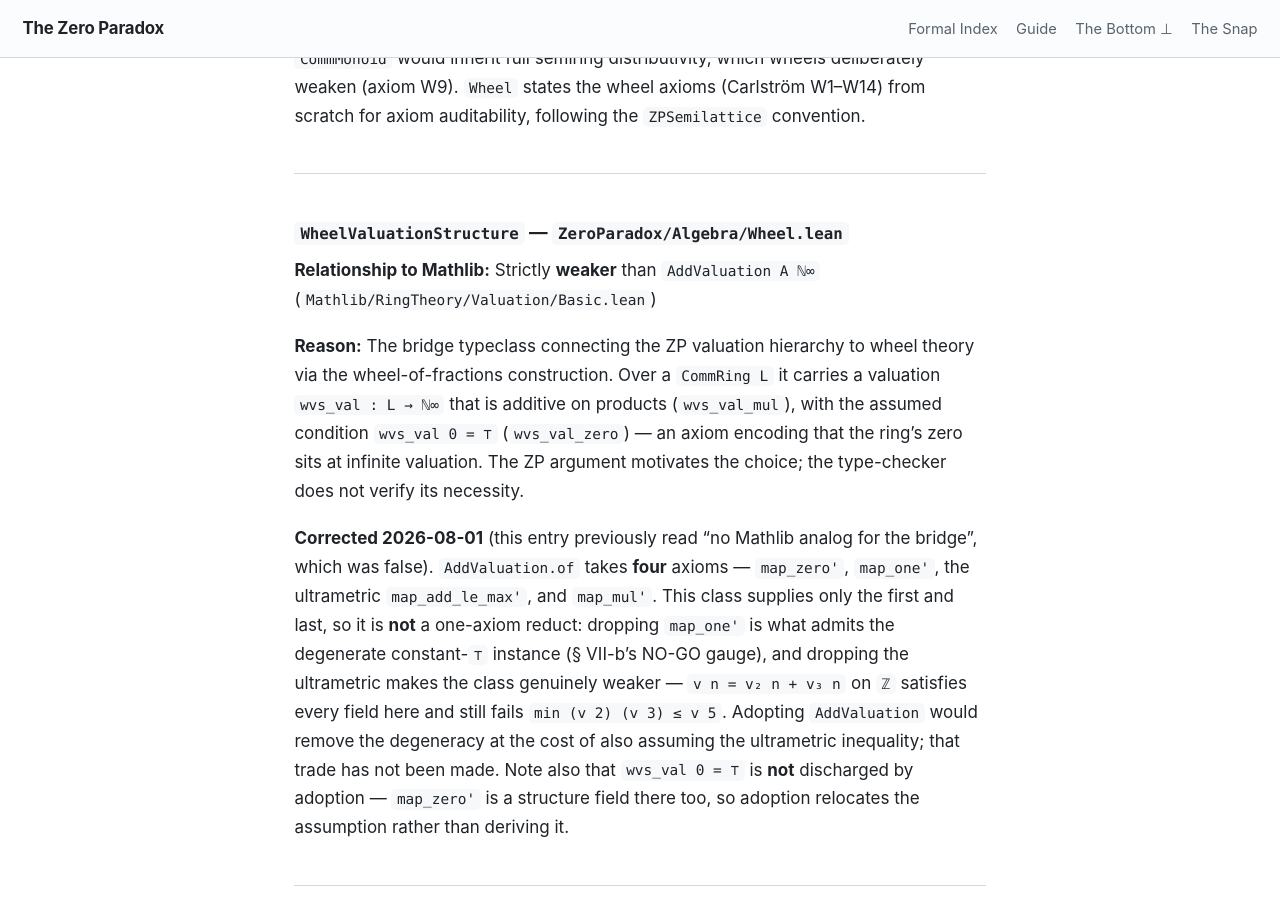
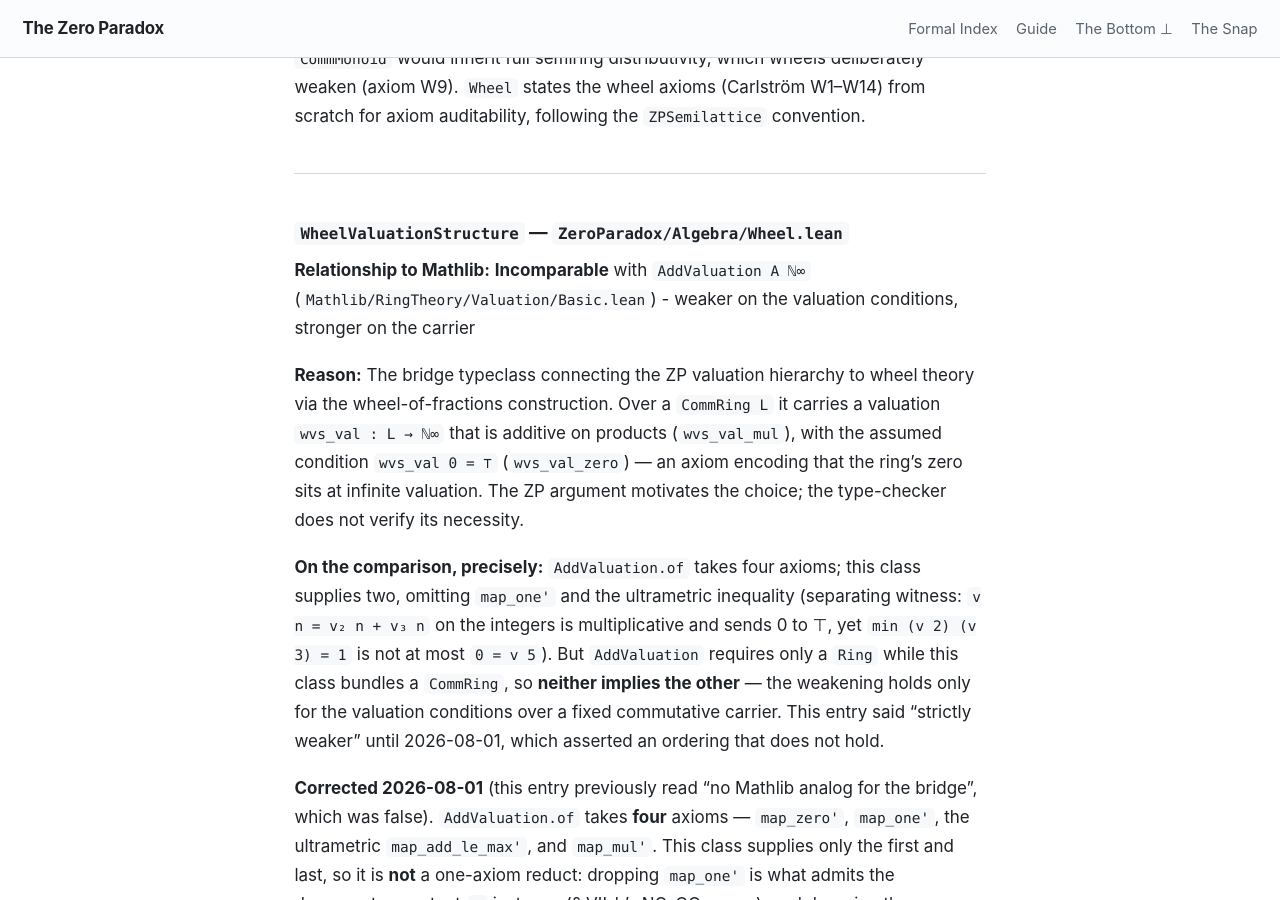
Before and after one commit to timbrigham/ZeroParadox, a Jekyll site: the page built from LEAN_CUSTOM_REGISTRY.md, in a window 1280 px wide and 900 px high, scrolled down 4058 px. Built offline with Jekyll 4.4.1, drawn with Linux system fonts in a browser that asks for light colours; our own code applies the rules of GitHub Pages for plain Markdown files.

```diff
--- a/LEAN_CUSTOM_REGISTRY.md
+++ b/LEAN_CUSTOM_REGISTRY.md
@@ -102,9 +102,11 @@
 
 ### `WheelValuationStructure` — `ZeroParadox/Algebra/Wheel.lean`
 
-**Relationship to Mathlib:** Strictly **weaker** than `AddValuation A ℕ∞` (`Mathlib/RingTheory/Valuation/Basic.lean`)
+**Relationship to Mathlib:** **Incomparable** with `AddValuation A ℕ∞` (`Mathlib/RingTheory/Valuation/Basic.lean`) - weaker on the valuation conditions, stronger on the carrier
 
 **Reason:** The bridge typeclass connecting the ZP valuation hierarchy to wheel theory via the wheel-of-fractions construction. Over a `CommRing L` it carries a valuation `wvs_val : L → ℕ∞` that is additive on products (`wvs_val_mul`), with the assumed condition `wvs_val 0 = ⊤` (`wvs_val_zero`) — an axiom encoding that the ring's zero sits at infinite valuation. The ZP argument motivates the choice; the type-checker does not verify its necessity.
+
+**On the comparison, precisely:** `AddValuation.of` takes four axioms; this class supplies two, omitting `map_one'` and the ultrametric inequality (separating witness: `v n = v₂ n + v₃ n` on the integers is multiplicative and sends 0 to ⊤, yet `min (v 2) (v 3) = 1` is not at most `0 = v 5`). But `AddValuation` requires only a `Ring` while this class bundles a `CommRing`, so **neither implies the other** — the weakening holds only for the valuation conditions over a fixed commutative carrier. This entry said "strictly weaker" until 2026-08-01, which asserted an ordering that does not hold.
 
 **Corrected 2026-08-01** (this entry previously read "no Mathlib analog for the bridge", which was false). `AddValuation.of` takes **four** axioms — `map_zero'`, `map_one'`, the ultrametric `map_add_le_max'`, and `map_mul'`. This class supplies only the first and last, so it is **not** a one-axiom reduct: dropping `map_one'` is what admits the degenerate constant-`⊤` instance (§ VII-b's NO-GO gauge), and dropping the ultrametric makes the class genuinely weaker — `v n = v₂ n + v₃ n` on `ℤ` satisfies every field here and still fails `min (v 2) (v 3) ≤ v 5`. Adopting `AddValuation` would remove the degeneracy at the cost of also assuming the ultrametric inequality; that trade has not been made. Note also that `wvs_val 0 = ⊤` is **not** discharged by adoption — `map_zero'` is a structure field there too, so adoption relocates the assumption rather than deriving it.
 
```
Also changed, not shown: 14 other files.
